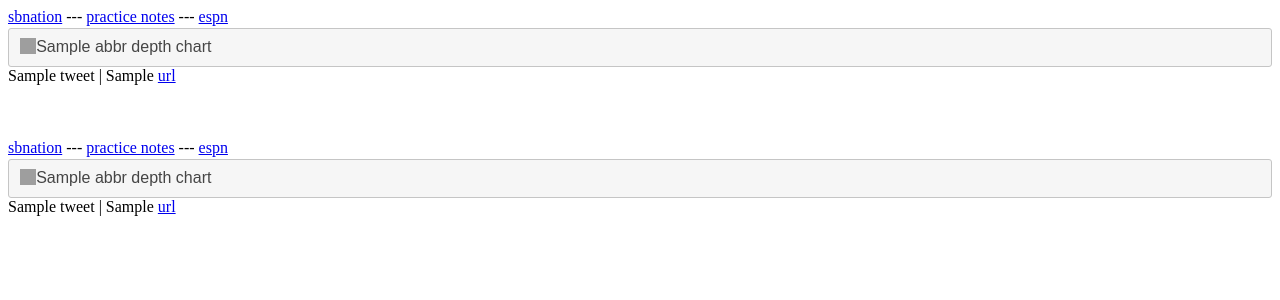
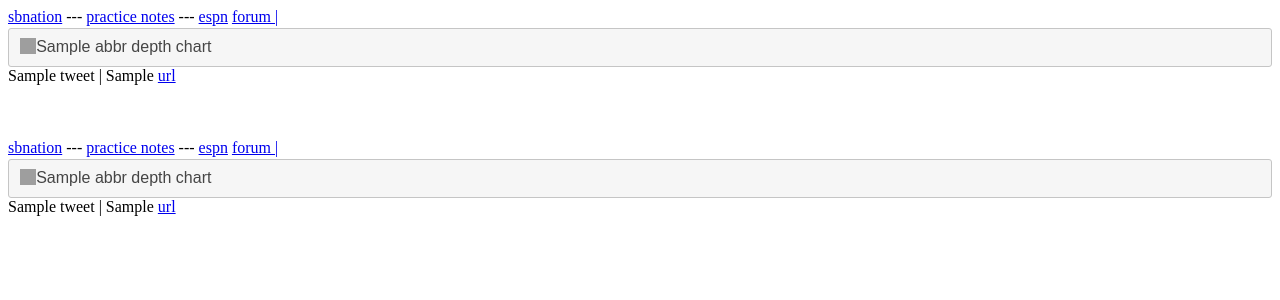
Before and after one commit to dasqueel/battlesqueel, a Flask app: template templates/game.html in a window 1280 px wide. Shown: the top 300 px of the page. Run offline with Flask 2, Linux system fonts and the light colour scheme; the template is opened without the code that fills it: most values are stand-ins (such as "Sample title", 1, 10 or a date in 2020); some libraries are stand-ins or nearby versions; grey boxes are pictures that could not be loaded.

Commit message:
added forums

```diff
--- a/app.py
+++ b/app.py
@@ -48,6 +48,9 @@ def game(gameId):
 	awayTeam['espnUrl'] = awayDoc['espnUrl']
 	homeTeam['espnUrl'] = homeDoc['espnUrl']
 
+	awayTeam['fourms'] = awayDoc['forums']
+	homeTeam['forums'] = homeDoc['forums']
+
 	awayTeam['depthChart'] = Markup(getNCAADepthHtml(awayDoc['depthChart']))
 	homeTeam['depthChart'] = Markup(getNCAADepthHtml(homeDoc['depthChart']))
 
--- a/templates/game.html
+++ b/templates/game.html
@@ -34,6 +34,9 @@
     >
     ---
     <a href="{{ homeTeam['espnUrl'] }}" target="_blank">espn</a>
+    {% for forum in homeTeam['forums'] %}
+    <a href="{{ forum }}" target="_blank">forum | </a>
+    {% endfor %}
     <div class="accordion">
       <h3>{{ homeTeam["abbr"] }} depth chart</h3>
       <div>
@@ -63,6 +66,9 @@
     >
     ---
     <a href="{{ awayTeam['espnUrl'] }}" target="_blank">espn</a>
+    {% for forum in awayTeam['forums'] %}
+    <a href="{{ forum }}" target="_blank">forum | </a>
+    {% endfor %}
     <div class="accordion">
       <h3>{{ awayTeam["abbr"] }} depth chart</h3>
       <div>
```
